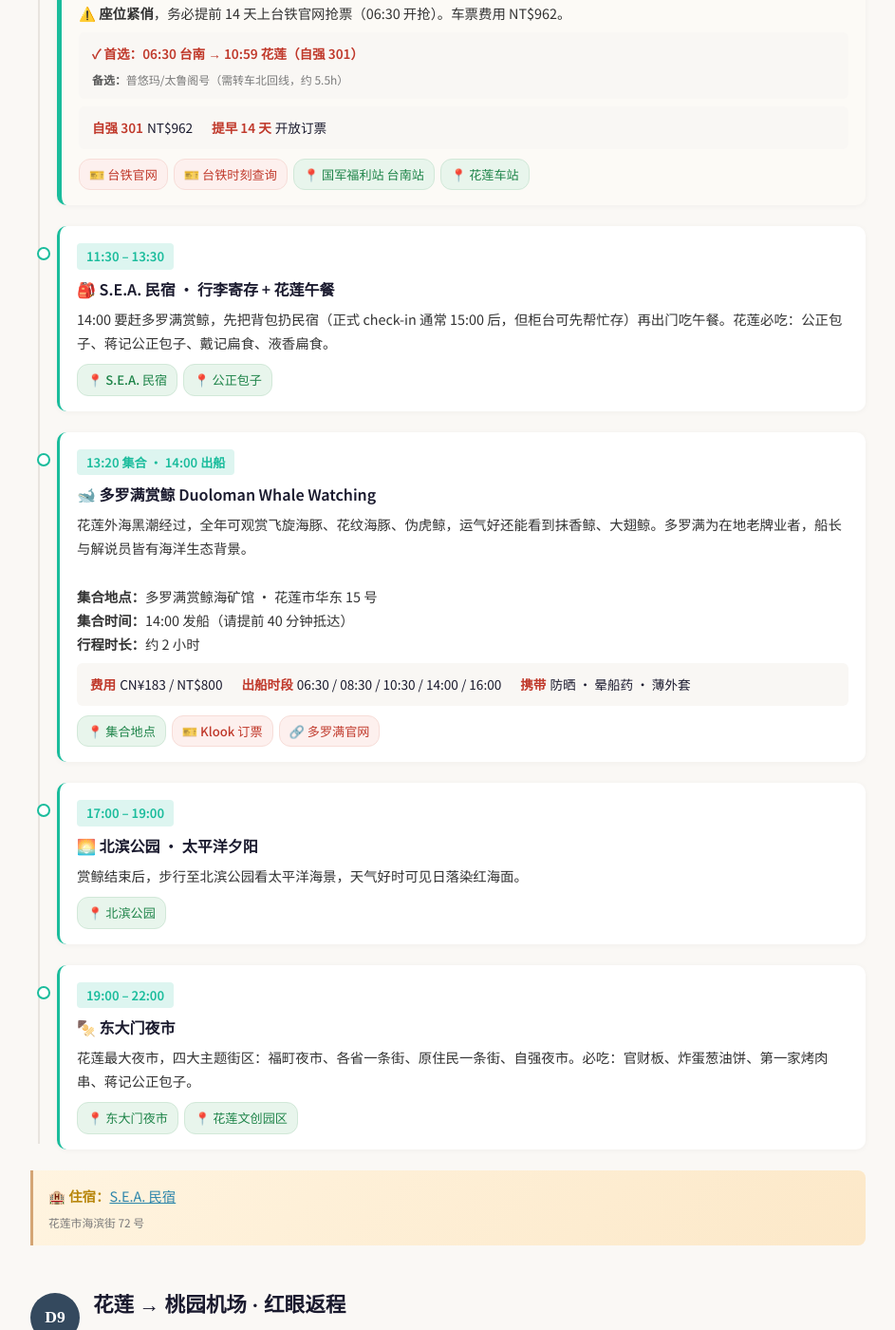
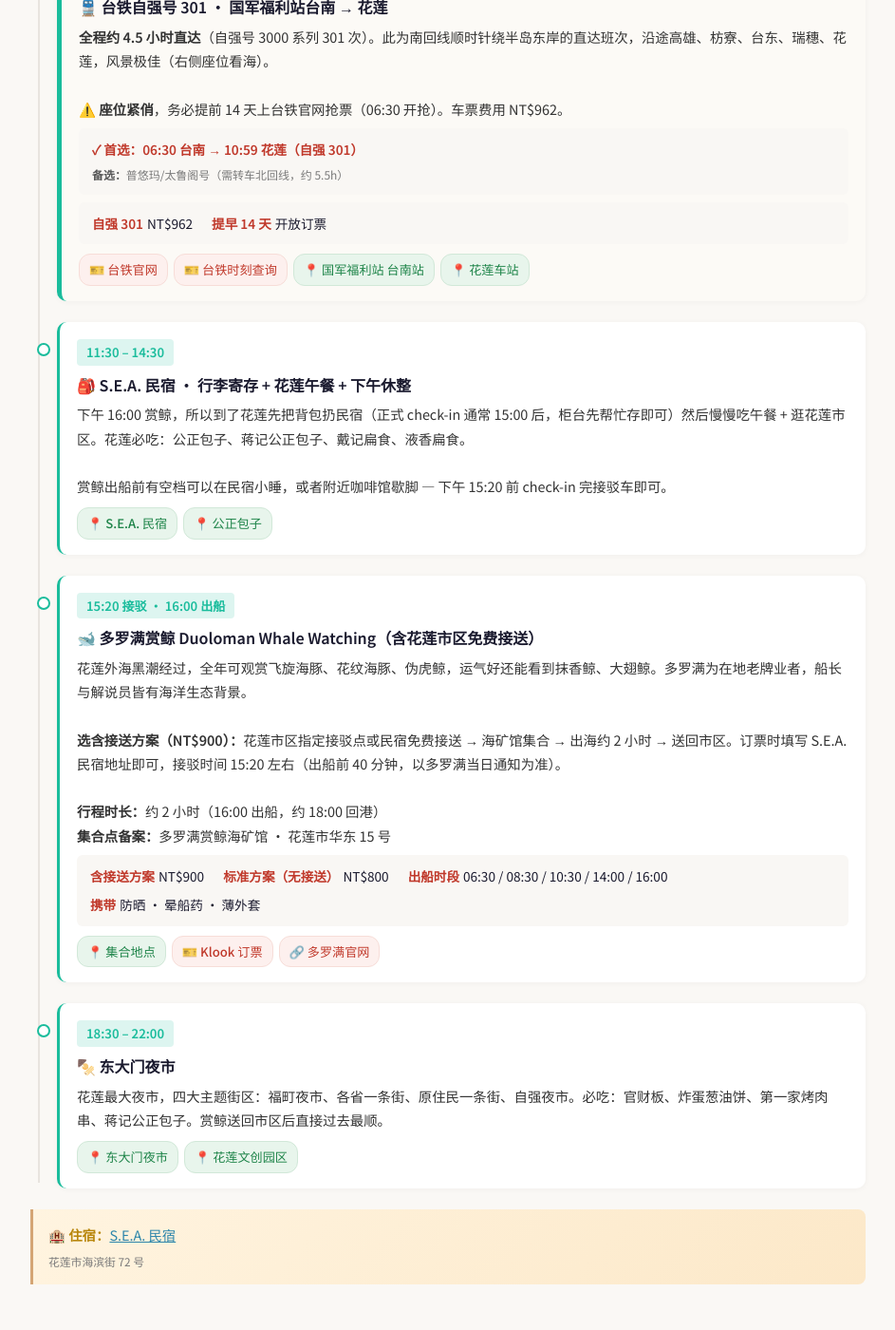
Before and after one commit to SibeiC/SibeiC.github.io, a Jekyll site: the page built from _trips/taiwan-2026.md, in a window 1280 px wide and 1400 px high, scrolled down 14937 px. Shown: the whole window at 95% size, without its empty margins (168-1111 px from the left). Built offline with Jekyll 4.4.1, drawn with Linux system fonts in a browser that asks for light colours; some of the changed text lies outside the part shown.

Commit message:
Days 5 / 8 / 9 fine-tuning per user feedback
Day 5 (阿里山 森林游乐区):
- 支线 小火车 (神木线 + 沼平线) — added ibon purchase recommendation.
  假日上午 阿里山车站 window queue can exhaust the next-departure
  seats; buying ahead via 7-11 / 全家 ibon 代售 locks a paper ticket
  to a specific run, so you just walk onto the platform. Added to
  the item detail and a new 'tickets' row.

Day 8 (台南 → 花莲 → 赏鲸):
- Whale watching moved from 14:00 出船 → 16:00 出船 (last departure
  of the day). 集合/接驳 time shifts to 15:20.
- Switched to the 'with hotel pickup' option at NT$900 (vs NT$800
  self-transport). Detail spells out how to request pickup at
  S.E.A. 民宿 when booking.
- Dropped the 17:00-19:00 北滨公园 sunset filler (not enough daylight
  gap left now anyway).
- 东大门夜市 item shifted earlier: 18:30 – 22:00.
- 11:30-13:30 bag-drop + lunch extended to 11:30-14:30 to cover the
  new mid-day downtime before 15:20 接驳; noted民宿 rest / cafe options.
- Cost group: 多罗满赏鲸 800 → 900 with relabeled row '多罗满赏鲸
  （含免费接送）'. Grand total auto-recomputes via Liquid.

Day 9 (花莲 → 桃园 红眼):
- Flipped from 'bags-at-民宿 → 七星潭 → retrieve bags' pattern to
  a 'carry bags all day' pattern per user preference.
- New 09:00-09:30 check-out item makes the luggage-carry intent
  explicit ('今天全程带着行李走 — check-out 后不再回民宿').
- 七星潭 shifted to 09:30-11:30 (after check-out).
- Noon 民宿-return item replaced with a 12:00-13:30 车站附近午餐
  item; notes the 花莲 TRA station 投币置物柜 as the landing spot
  for bags if visitors want to briefly wander pre-train.
- Day 9 inverse-pattern note in CLAUDE.md (bags-stay-at-民宿 for
  final-day return) is now inaccurate for THIS trip, but the
  principle (context-dependent) still holds — leaving the CLAUDE.md
  rule unchanged since it's generic guidance.

```diff
--- a/_trips/taiwan-2026.md
+++ b/_trips/taiwan-2026.md
@@ -82,7 +82,7 @@ cost:
         - { label: "九族文化村（含缆车）", amount: 900, in: primary }
         - { label: "阿里山入园 + 支线 ×2", amount: 400, in: primary }
         - { label: "安平树屋 + 古堡", amount: 70, in: primary }
-        - { label: 多罗满赏鲸, amount: 800, in: primary }
+        - { label: "多罗满赏鲸（含免费接送）", amount: 900, in: primary }
 
 flights:
   - airline: TR
@@ -459,9 +459,12 @@ days:
           ② 步行至姐妹潭、受镇宫<br>
           ③ 搭沼平线至沼平站（6 分钟，NT$100），走沼平天空步道、樱之道<br>
           ④ 回到阿里山车站
+          <br><br>
+          <strong>🎫 支线票建议提前在 7-11 / 全家 ibon 机台买纸本票</strong>：支线座位有限，假日上午山上售票窗口排队久，买过的班次也容易满。ibon 代售（ticket.ibon.com.tw）可提前几天买指定车次的纸本票，锁定座位，到站直接进月台。现场窗口排到之前可能已经售罄下一班。
         tickets:
           - { tag: 神木线, value: NT$100, note: 单程 }
           - { tag: 沼平线, value: NT$100, note: 单程 }
+          - { tag: 推荐购票, value: 全家/7-11 ibon 代售纸本票 }
         links:
           - { type: map,    icon: 📍, label: 阿里山车站, query: 阿里山车站 }
           - { type: map,    icon: 📍, label: 神木站, query: Sacred Tree Station Alishan }
@@ -642,23 +645,28 @@ days:
           - { type: map,    icon: 📍, label: 国军福利站 台南站, query: 国军福利站 台南店 }
           - { type: map,    icon: 📍, label: 花莲车站, query: Hualien Station }
 
-      - time: 11:30 – 13:30
-        title: 🎒 S.E.A. 民宿 · 行李寄存 + 花莲午餐
-        detail: 14:00 要赶多罗满赏鲸，先把背包扔民宿（正式 check-in 通常 15:00 后，但柜台可先帮忙存）再出门吃午餐。花莲必吃：公正包子、蒋记公正包子、戴记扁食、液香扁食。
+      - time: 11:30 – 14:30
+        title: 🎒 S.E.A. 民宿 · 行李寄存 + 花莲午餐 + 下午休整
+        detail: |
+          下午 16:00 赏鲸，所以到了花莲先把背包扔民宿（正式 check-in 通常 15:00 后，柜台先帮忙存即可）然后慢慢吃午餐 + 逛花莲市区。花莲必吃：公正包子、蒋记公正包子、戴记扁食、液香扁食。
+          <br><br>
+          赏鲸出船前有空档可以在民宿小睡，或者附近咖啡馆歇脚 — 下午 15:20 前 check-in 完接驳车即可。
         links:
           - { type: map, icon: 📍, label: S.E.A. 民宿, query: S.E.A. 民宿 花莲海滨街 72 号 }
           - { type: map, icon: 📍, label: 公正包子, query: 公正包子 }
 
-      - time: 13:20 集合 · 14:00 出船
-        title: 🐋 多罗满赏鲸 Duoloman Whale Watching
+      - time: 15:20 接驳 · 16:00 出船
+        title: 🐋 多罗满赏鲸 Duoloman Whale Watching（含花莲市区免费接送）
         detail: |
           花莲外海黑潮经过，全年可观赏飞旋海豚、花纹海豚、伪虎鲸，运气好还能看到抹香鲸、大翅鲸。多罗满为在地老牌业者，船长与解说员皆有海洋生态背景。
           <br><br>
-          <strong>集合地点：</strong>多罗满赏鲸海矿馆 · 花莲市华东 15 号<br>
-          <strong>集合时间：</strong>14:00 发船（请提前 40 分钟抵达）<br>
-          <strong>行程时长：</strong>约 2 小时
+          <strong>选含接送方案（NT$900）：</strong>花莲市区指定接驳点或民宿免费接送 → 海矿馆集合 → 出海约 2 小时 → 送回市区。订票时填写 S.E.A. 民宿地址即可，接驳时间 15:20 左右（出船前 40 分钟，以多罗满当日通知为准）。
+          <br><br>
+          <strong>行程时长：</strong>约 2 小时（16:00 出船，约 18:00 回港）<br>
+          <strong>集合点备案：</strong>多罗满赏鲸海矿馆 · 花莲市华东 15 号
         tickets:
-          - { tag: 费用, value: CN¥183 / NT$800 }
+          - { tag: 含接送方案, value: "NT$900" }
+          - { tag: 标准方案（无接送）, value: "NT$800" }
           - { tag: 出船时段, value: 06:30 / 08:30 / 10:30 / 14:00 / 16:00 }
           - { tag: 携带, value: 防晒 · 晕船药 · 薄外套 }
         links:
@@ -666,15 +674,9 @@ days:
           - { type: ticket, icon: 🎫, label: Klook 订票, url: *url_klook_whale }
           - { type: ticket, icon: 🔗, label: 多罗满官网, url: *url_turumoan }
 
-      - time: 17:00 – 19:00
-        title: 🌅 北滨公园 · 太平洋夕阳
-        detail: 赏鲸结束后，步行至北滨公园看太平洋海景，天气好时可见日落染红海面。
-        links:
-          - { type: map, icon: 📍, label: 北滨公园, query: Beibin Park Hualien 北滨公园 }
-
-      - time: 19:00 – 22:00
+      - time: 18:30 – 22:00
         title: 🍢 东大门夜市
-        detail: 花莲最大夜市，四大主题街区：福町夜市、各省一条街、原住民一条街、自强夜市。必吃：官财板、炸蛋葱油饼、第一家烤肉串、蒋记公正包子。
+        detail: 花莲最大夜市，四大主题街区：福町夜市、各省一条街、原住民一条街、自强夜市。必吃：官财板、炸蛋葱油饼、第一家烤肉串、蒋记公正包子。赏鲸送回市区后直接过去最顺。
         links:
           - { type: map, icon: 📍, label: 东大门夜市, query: Dongdamen Night Market }
           - { type: map, icon: 📍, label: 花莲文创园区, query: 花莲文创园区 }
@@ -689,16 +691,20 @@ days:
     location: 归国日（6/6 00:55 航班）
     toc_label: 6/5 返程日
     items:
-      - time: 09:00 – 11:00
+      - time: 09:00 – 09:30
+        title: 🏨 S.E.A. 民宿 · check-out + 携带行李出发
+        detail: 今天全程带着行李走 — check-out 后不再回民宿。计程车或租借大件行李寄放服务可考虑，但最省事还是一路拖着到车站锁柜。
+
+      - time: 09:30 – 11:30
         title: 🌊 七星潭 · 最后的太平洋（可选）
-        detail: 花莲市区 20 分钟车程可达，鹅卵石月牙湾海滩，太平洋最美蓝。建议 S.E.A. 民宿 check-out 后寄放行李搭计程车前往（单程约 NT$250）。
+        detail: 花莲市区 20 分钟车程可达，鹅卵石月牙湾海滩，太平洋最美蓝。拖着行李搭计程车单程约 NT$250，行李留车上或直接抱着下车短停拍照。不想多折腾可跳过，直接去车站吃午餐 + 寄物。
         links:
           - { type: map, icon: 📍, label: 七星潭, query: Qixingtan Beach Hualien }
           - { type: map, icon: 📍, label: 松园别馆, query: 松园别馆 }
 
-      - time: 12:00 – 13:00
-        title: 🍱 花莲午餐 + 取行李
-        detail: 回 S.E.A. 民宿取行李。可以吃最后一餐花莲小吃（戴记扁食、液香扁食、蓝蜻蜓炸鸡）。
+      - time: 12:00 – 13:30
+        title: 🍱 花莲车站附近午餐
+        detail: 回花莲车站周边吃最后一餐花莲小吃（戴记扁食、液香扁食、蓝蜻蜓炸鸡），吃完直接进站不用绕回民宿。<strong>🎒 行李：</strong>车站地下有投币置物柜，若在用餐前还想去其他景点可先锁柜；否则直接带到月台候车。
 
       - time: 14:00 – 16:30
         title: 🚆 台铁 · 花莲 → 台北（约 2.5 小时）
```
